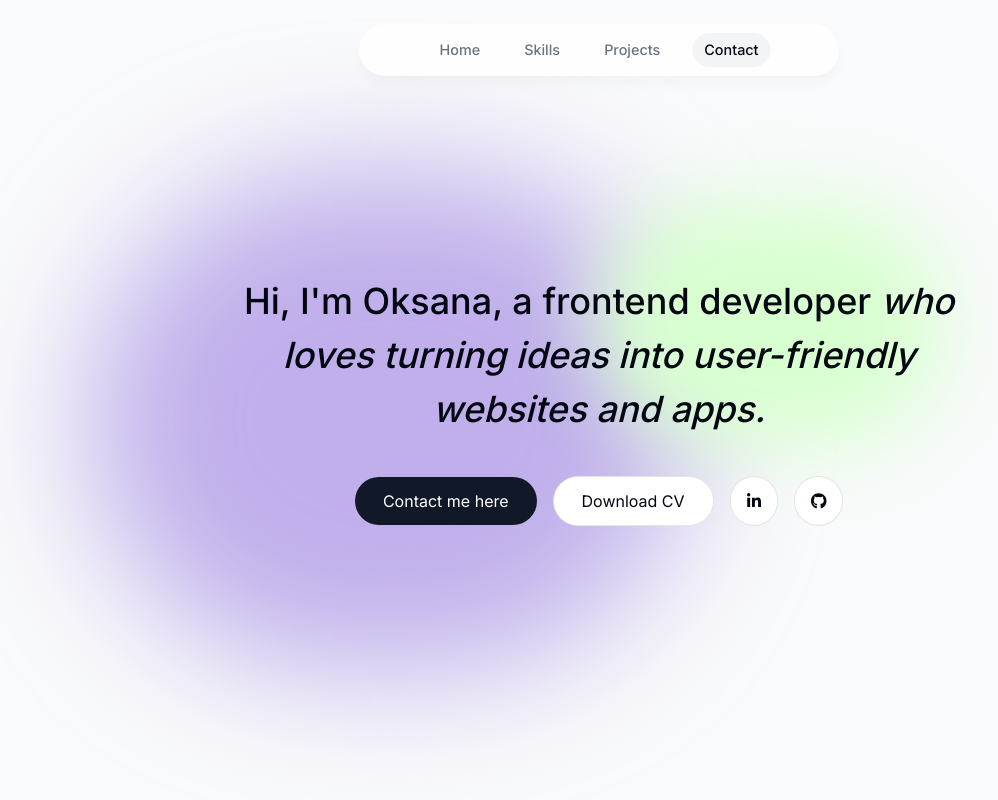
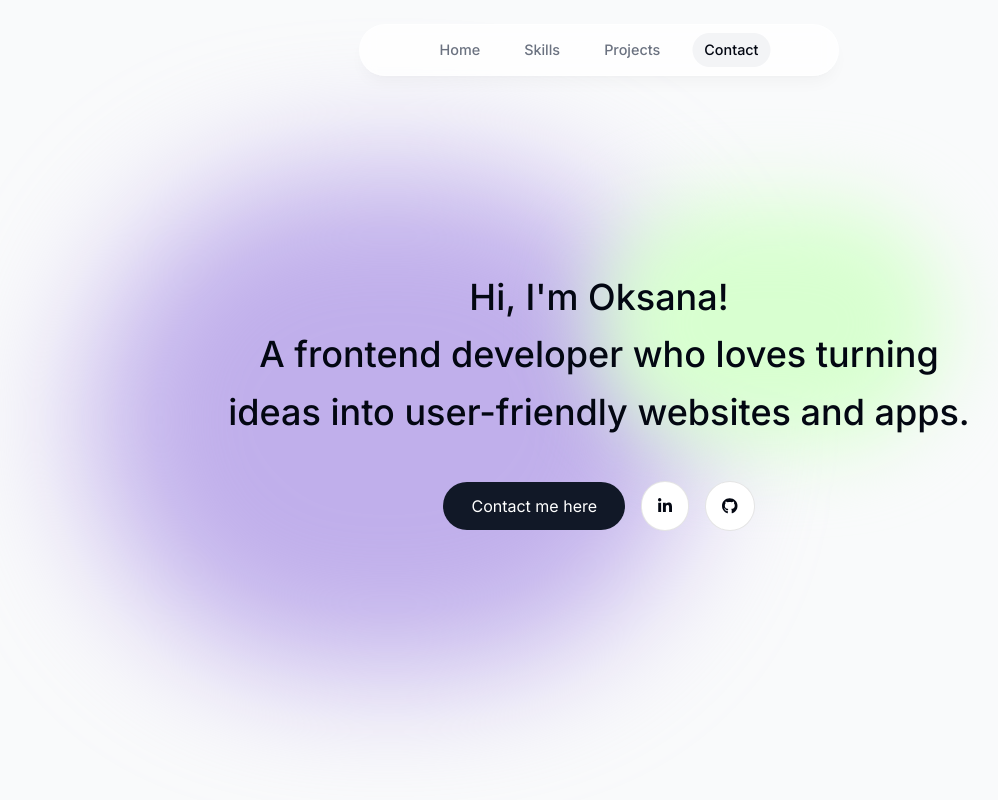
Before and after one commit to comoartista/web-portfolio, a Next.js app: page / in a window 1280 px wide. Shown: the top 800 px of the page, without its empty margins (41-1039 px from the left). Built offline with nearby package versions, Linux system fonts and the light colour scheme; no server answers.

Commit message:
changed intro

```diff
--- a/app/layout.tsx
+++ b/app/layout.tsx
@@ -4,10 +4,9 @@ import { Inter } from "next/font/google";
 import ActiveSectionContextProvider from "@/context/active-section-context";
 import { Toaster } from "react-hot-toast";
 import Footer from "@/components/footer";
-import ThemeSwitch from "@/components/theme-switch";
+// import ThemeSwitch from "@/components/theme-switch";
 import ThemeContextProvider from "@/context/theme-context";
 import { SpeedInsights } from "@vercel/speed-insights/next";
-import Image from "next/image";
 
 const inter = Inter({ subsets: ["latin"] });
 
--- a/app/page.tsx
+++ b/app/page.tsx
@@ -5,6 +5,7 @@ import Projects from "@/components/projects";
 import Skills from "@/components/skills";
 
 export default function Home() {
+
   return (
     <main className="flex flex-col items-center px-4">
       <Intro />
--- a/components/intro.tsx
+++ b/components/intro.tsx
@@ -7,6 +7,12 @@ import { useSectionInView } from "@/lib/hooks";
 import { useActiveSectionContext } from "@/context/active-section-context";
 import { FontAwesomeIcon } from "@fortawesome/react-fontawesome";
 import { faGithub, faLinkedinIn } from "@fortawesome/free-brands-svg-icons";
+// import { Bricolage_Grotesque } from "next/font/google";
+// const bricolage = Bricolage_Grotesque({
+//   weight: "300", // if single weight, otherwise you use array like [400, 500, 700],
+//   style: "normal", // if single style, otherwise you use array like ['normal', 'italic']
+//   subsets: ["latin"],
+// });
 
 export default function Intro() {
   const { ref } = useSectionInView("Home", 0.5);
@@ -22,11 +28,10 @@ export default function Intro() {
         animate={{ opacity: 1, scale: 1 }}
         transition={{ type: "tween", duration: 0.4 }}>
         <div className="flex flex-col items-center justify-center">
-          <h1 className="mb-10 mt-4 px-4 text-4xl font-medium !leading-[1.5] text-center">
-            Hi, I'm Oksana, a frontend developer{" "}
-            <span className="italic">
-              who loves turning ideas into user-friendly websites and apps.
-            </span>
+          <h1
+            className={`mb-10 mt-4 px-4 text-4xl font-medium !leading-[1.6] text-center -tracking-6`}>
+            <span className="block">Hi, I'm Oksana!</span>A frontend developer
+            who loves turning ideas into user-friendly websites and apps.
           </h1>
         </div>
       </motion.div>
@@ -46,12 +51,12 @@ export default function Intro() {
             }}>
             Contact me here
           </Link>
-          <a
+          {/* <a
             className="group bg-white px-7 py-3 flex items-center gap-2 rounded-full outline-none focus:scale-110 hover:scale-110 active:scale-105 transition cursor-pointer borderBlack"
             href="/Oksana_Melnyk_2024_EN_CV.pdf"
             download>
             Download CV
-          </a>
+          </a> */}
           <div className="flex items-center justify-center gap-4 ">
             <a
               className="bg-white text-grey-700 p-4 flex items-center  rounded-full focus:scale-[1.15] hover:scale-[1.15] active:scale-105 transition cursor-pointer hover:text-gray-950 borderBlack"
```
